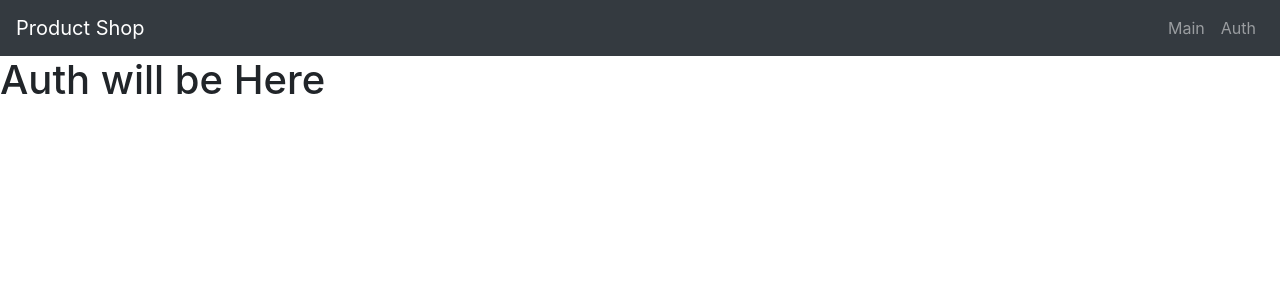
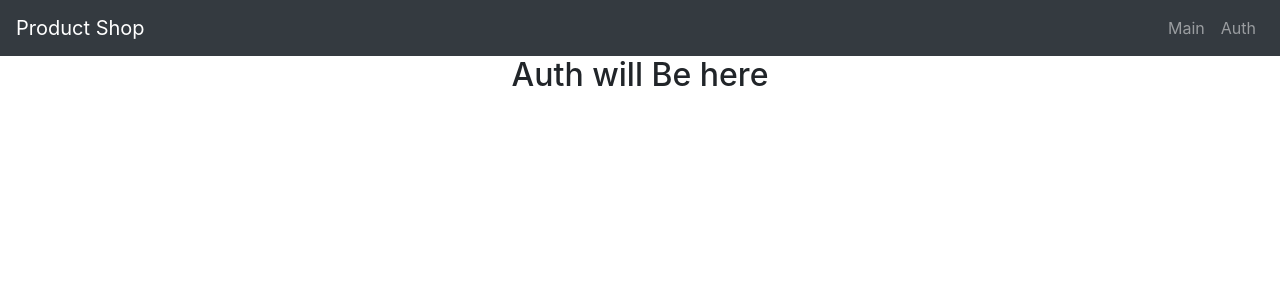
Before and after one commit to SuslaMaksim/task-product, a React (Create React App) app: page /#/auth in a window 1280 px wide. Shown: the top 300 px of the page. Built offline with nearby package versions, Linux system fonts and the light colour scheme.

Commit message:
first styled component

```diff
--- a/src/Components/Auth/index.js
+++ b/src/Components/Auth/index.js
@@ -1,12 +1,19 @@
-import React from 'react'
+import React from 'react';
+import styled from 'styled-components';
+import {Container} from 'react-bootstrap';
+
+const Wrap = styled(Container)`
+display: flex;
+justify-content: center;
+`
 
 const Auth = (props)=>{
 
 
   return(
-    <>
-    <h1>Auth will be Here</h1>
-    </>
+    <Wrap fluid >
+     <h2>Auth will Be here</h2>
+    </Wrap>
   )
 }
 
--- a/src/Components/ProductCard/index.js
+++ b/src/Components/ProductCard/index.js
@@ -1,11 +1,17 @@
 import React from 'react';
-import {Container } from 'react-bootstrap'
+import {Container } from 'react-bootstrap';
+import styled from 'styled-components';
+
+const Wrap  = styled(Container)`
+ display: flex;
+ justify-content: center;
+`;
 
 let  ProductCard = (props)=> {
   return (
-    <Container fluid >
+    <Wrap fluid >
      <h2>BodyCard</h2>
-    </Container>
+    </Wrap>
   );
 }
 
```
Also changed, not shown: 1 other file (tests, documents, lock files or other folders).
